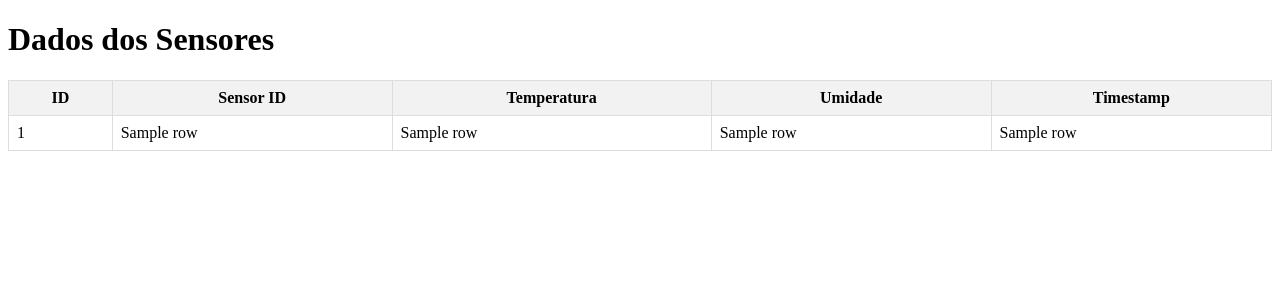
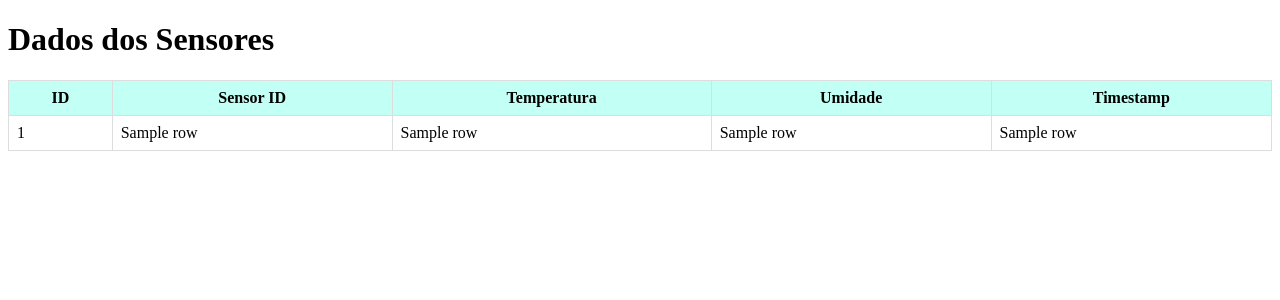
Before and after one commit to L4D0CT0R/dados-sensores-flask-python, a Python web app: template templates/index.html in a window 1280 px wide. Shown: the top 300 px of the page. Run offline with Jinja, Linux system fonts and the light colour scheme; the template is opened without the code that fills it: most values are stand-ins (such as "Sample title", 1, 10 or a date in 2020).

Commit message:
Projeto basico de criação de tabela com Flask

```diff
--- a/templates/index.html
+++ b/templates/index.html
@@ -18,7 +18,7 @@
         }
 
         th {
-            background-color: #f2f2f2;
+            background-color: hsl(170, 100%, 88%);
         }
     </style>
 </head>
```
